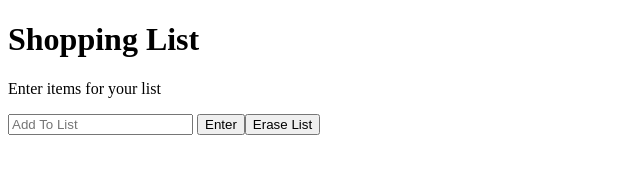
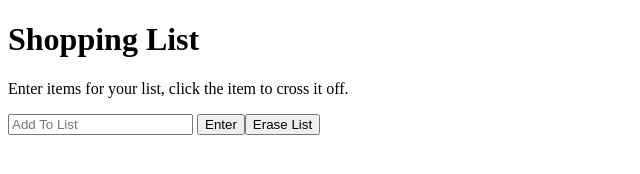
Before and after one commit to TheNuggitMan/Editable-Shopping-List, a plain HTML site: page index.html in a window 1280 px wide. Shown: the whole page, without its empty margins (0-640 px from the left). Drawn offline with Linux system fonts and the light colour scheme.

Commit message:
Update index.html

```diff
--- a/index.html
+++ b/index.html
@@ -7,7 +7,7 @@
   </head>
   <body>
     <h1>Shopping List</h1>
-    <p>Enter items for your list</p>
+    <p>Enter items for your list, click the item to cross it off.</p>
     <input id="userInput" type="text" placeholder="Add To List">
     <button id="enter">Enter</button><button onclick="refreshList()">Erase List</button>
     <ul id="list">
```
